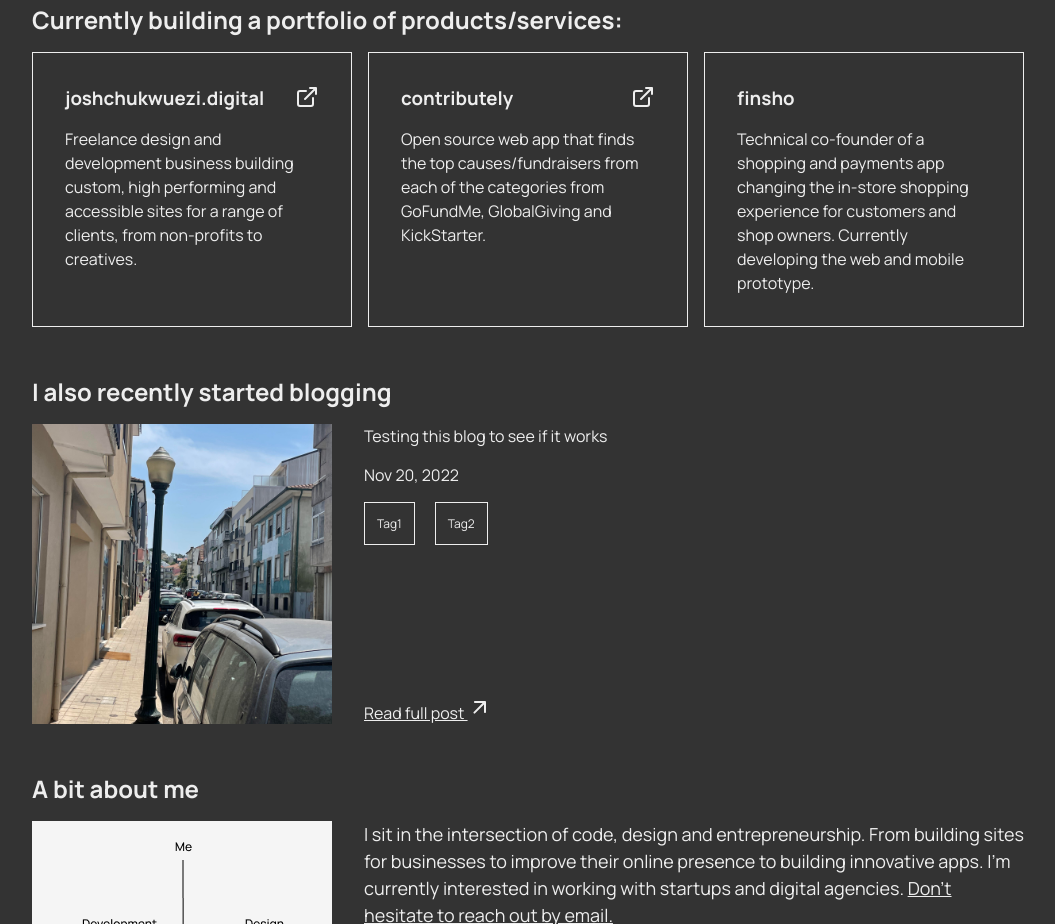
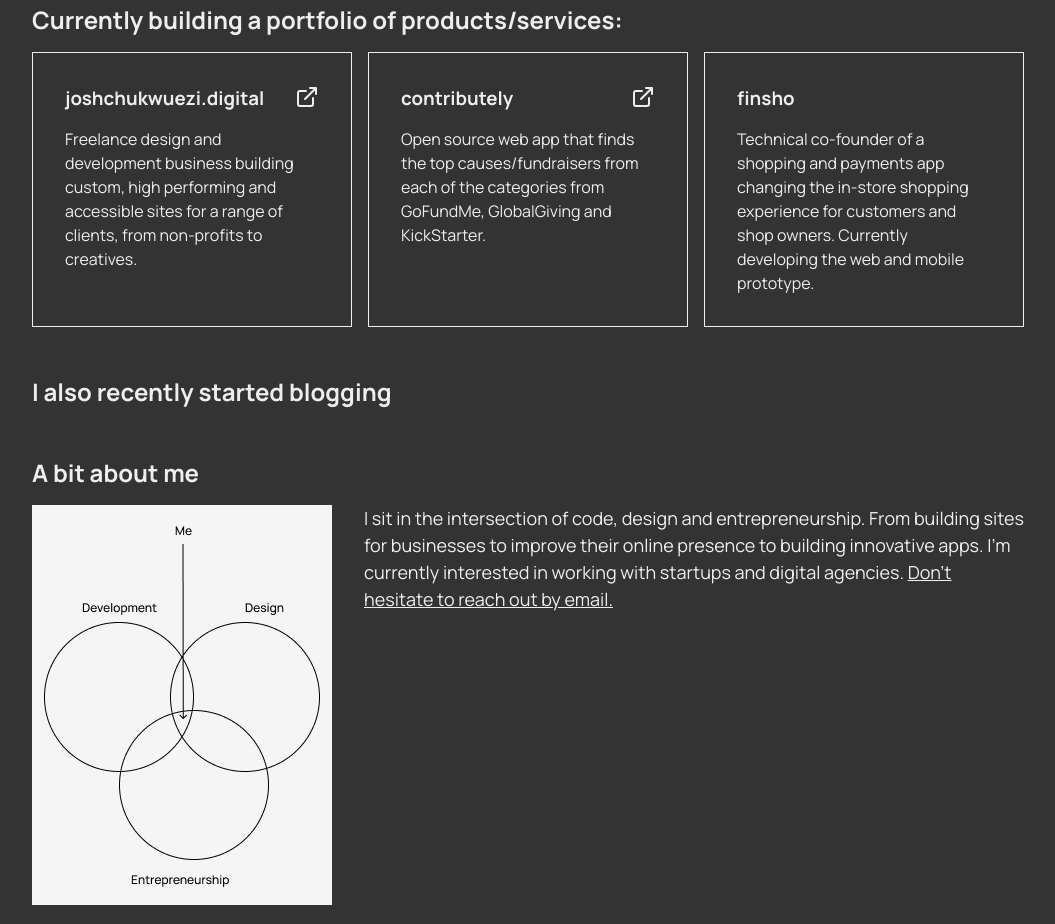
Before and after one commit to jchukwuezi/portfolio-v2.5, an Eleventy site: page src/index.njk in a window 1280 px wide. Shown: the part 288-1212 px from the top of the page, without its empty margins (112-1167 px from the left). Built offline with nearby package versions, Linux system fonts and the light colour scheme; Eleventy itself is replaced by a stand-in of ours; files that its build step writes are made by us from their sources.

Commit message:
changed loop

```diff
--- a/src/index.njk
+++ b/src/index.njk
@@ -48,21 +48,24 @@
     <section class="new-blog-section">
         <div class="container">
             <h2 class="new-blog__title">I also recently started blogging</h2>
-            <div class="new-blog__content-grid">
+            {%- for item in collections.all | reverse -%}
+                {%  if (loop.index < 1)  %}
                     <div class="new-blog__img-container">
-                    <img src="{{ collections.all[0].data.image }}" alt="Main Image of most recent blog post" srcset="" class="new-blog__img">
+                            <img src="{{ collections.all.data.image }}" alt="Main Image of most recent blog post" srcset="" class="new-blog__img">
                         </div>
                         <div class="new-blog__content">
-                    <p class="new-blog__desc">  {{ collections.all[0].data.description }} </p>
-                    <p class="new-blog__date"> {{ collections.all[0].data.date | postDate }} </p>
+                            <p class="new-blog__desc">  {{ collections.all.data.description }} </p>
+                            <p class="new-blog__date"> {{ collections.all.data.date | postDate }} </p>
                             <ul class="new-blog__tags">
-                        {%- for tag in collections.all[0].data.tags -%}
+                                {%- for tag in collections.all.data.tags -%}
                                     <li>{{tag}}</li>
                                 {%- endfor %}
                             </ul>
-                    <a href="{{ collections.all[0].url }}" class="new-blog__redirect">Read full post <img src="assets/round-arrow-outward.svg" alt="External link" class="new-blog__item-external"> </a>
+                            <a href="{{ collections.all.url }}" class="new-blog__redirect">Read full post <img src="assets/round-arrow-outward.svg" alt="External link" class="new-blog__item-external"> </a>
                         </div>
                     </div>
+                {% endif %}
+            {%- endfor %}
         </div>
     </section>
 
```
Also changed, not shown: public/assets/images/unnamed-2-.jpg (deleted). Lines whose indentation alone changed are shown as unchanged.
